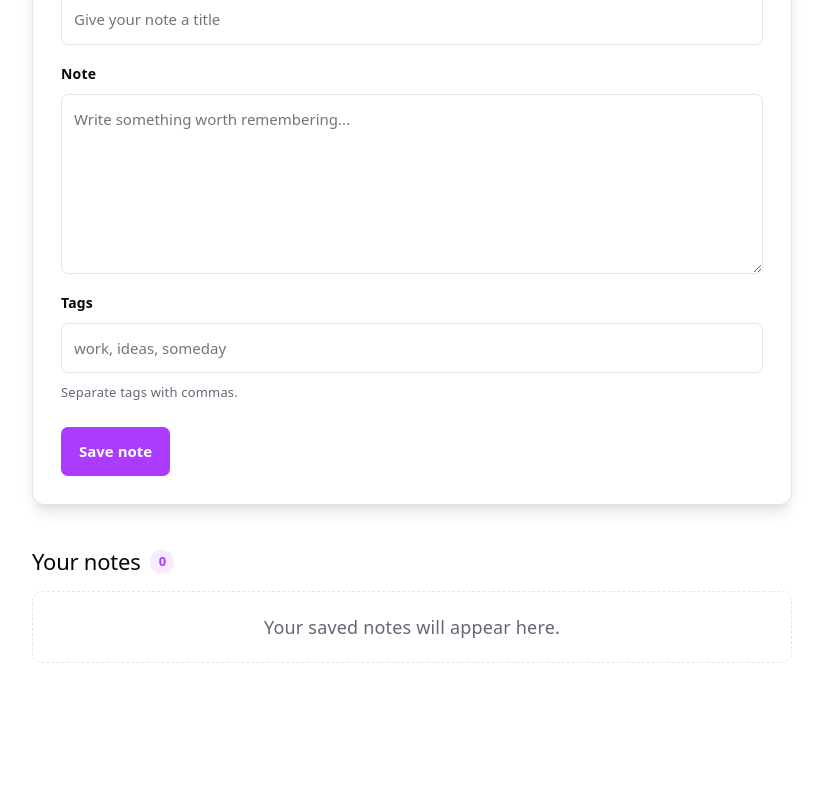
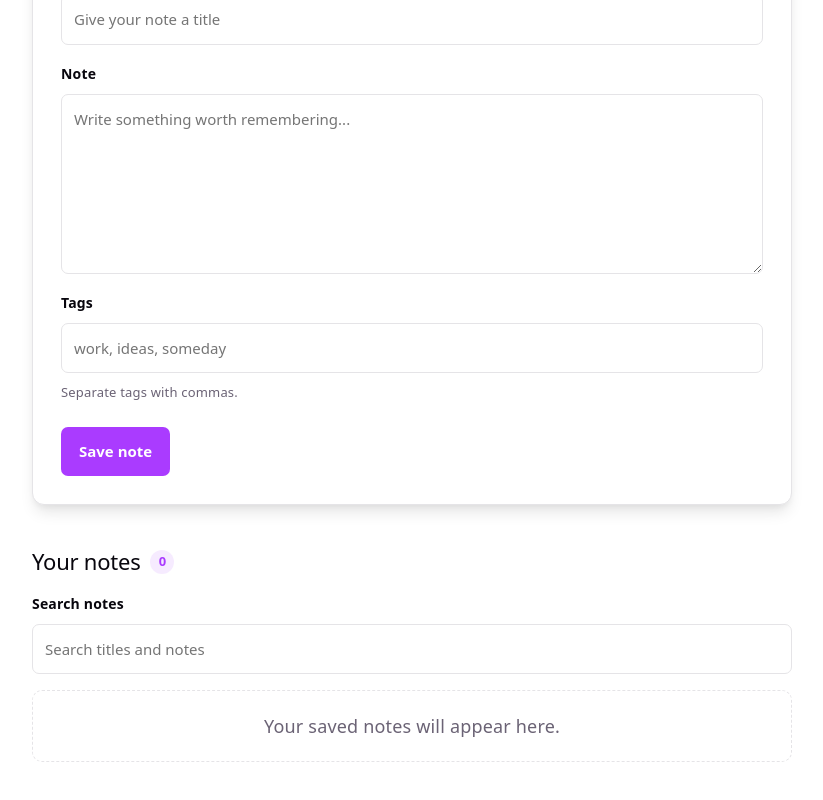
Before and after one commit to King-Godskid/my-notepad, a React (Vite) app: page / in a window 1280 px wide. Shown: the part 359-1159 px from the top of the page, without its empty margins (228-1051 px from the left). Before the commit the page ends 1118 px from the top, so only its background shows below. Built offline with nearby package versions, Linux system fonts and the light colour scheme.

Commit message:
Add search

```diff
--- a/src/App.css
+++ b/src/App.css
@@ -127,6 +127,32 @@
   margin-bottom: 16px;
 }
 
+.search-label {
+  display: block;
+  margin-bottom: 7px;
+  color: var(--text-h);
+  font-size: 14px;
+  font-weight: 650;
+}
+
+.note-search {
+  width: 100%;
+  box-sizing: border-box;
+  margin-bottom: 16px;
+  border: 1px solid var(--border);
+  border-radius: 7px;
+  padding: 11px 12px;
+  background: var(--bg);
+  color: var(--text-h);
+  font: inherit;
+  font-size: 15px;
+}
+
+.note-search:focus {
+  border-color: var(--accent);
+  outline: 2px solid var(--accent-bg);
+}
+
 .note-count {
   display: inline-flex;
   min-width: 24px;
--- a/src/App.tsx
+++ b/src/App.tsx
@@ -25,10 +25,17 @@ function isNoteArray(value: unknown): value is Note[] {
 
 function App() {
   const [notes, setNotes] = useState<Note[]>([])
+  const [searchQuery, setSearchQuery] = useState('')
   const [error, setError] = useState('')
   const [storageError, setStorageError] = useState('')
   const [storageReady, setStorageReady] = useState(false)
   const [hasChanges, setHasChanges] = useState(false)
+  const searchTerms = searchQuery.trim().toLowerCase().split(/\s+/).filter(Boolean)
+  const filteredNotes = notes.filter((note) => {
+    const title = note.title.toLowerCase()
+    const body = note.body.toLowerCase()
+    return searchTerms.every((term) => title.includes(term) || body.includes(term))
+  })
 
   useEffect(() => {
     try {
@@ -140,14 +147,28 @@ function App() {
       <section className="notes-list" aria-labelledby="notes-title">
         <div className="section-heading">
           <h2 id="notes-title">Your notes</h2>
-          <span className="note-count">{notes.length}</span>
+          <span className="note-count">{filteredNotes.length}</span>
         </div>
+
+        <label className="search-label" htmlFor="note-search">
+          Search notes
+        </label>
+        <input
+          id="note-search"
+          className="note-search"
+          type="search"
+          placeholder="Search titles and notes"
+          value={searchQuery}
+          onChange={(event) => setSearchQuery(event.target.value)}
+        />
 
         {notes.length === 0 ? (
           <p className="empty-state">Your saved notes will appear here.</p>
+        ) : filteredNotes.length === 0 ? (
+          <p className="empty-state">No notes match</p>
         ) : (
           <ul>
-            {notes.map((note, index) => (
+            {filteredNotes.map((note, index) => (
               <li className="note-card" key={index}>
                 <h3>{note.title}</h3>
                 <div className="note-body markdown-content">
```
